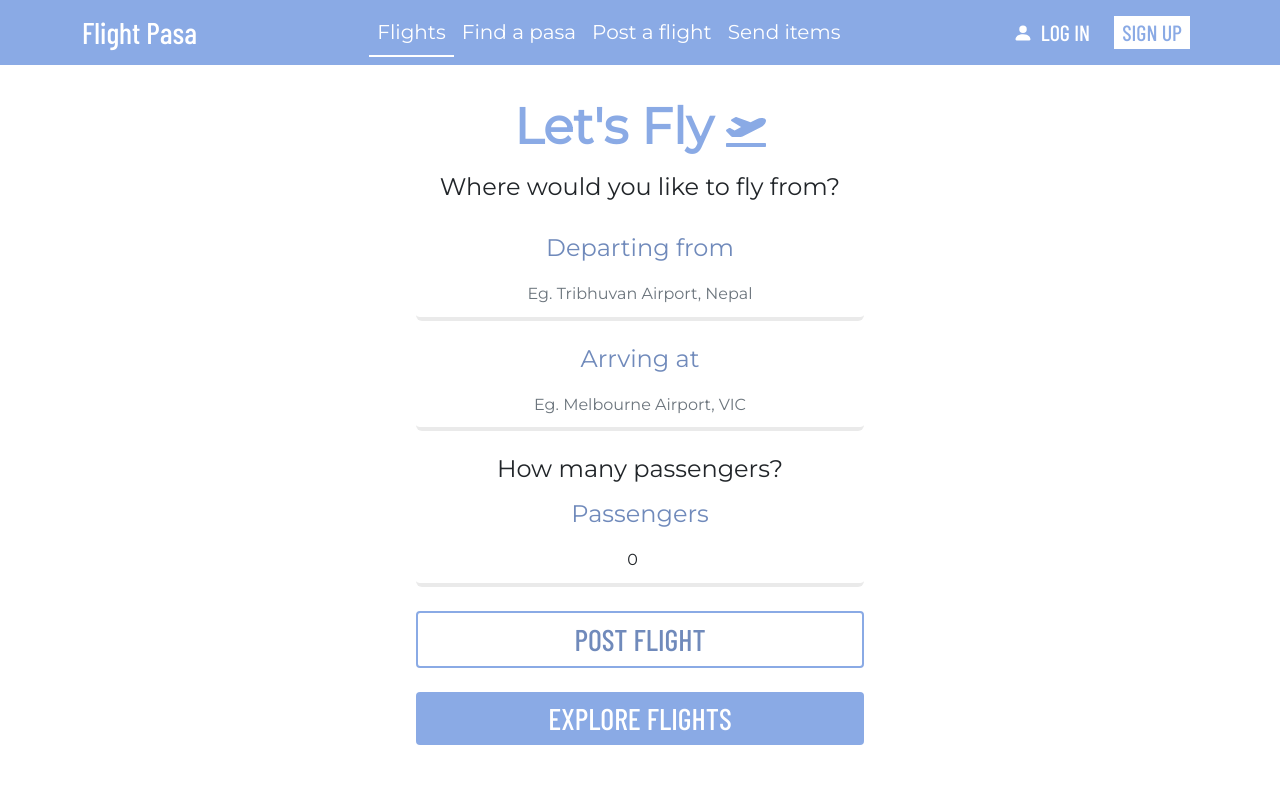
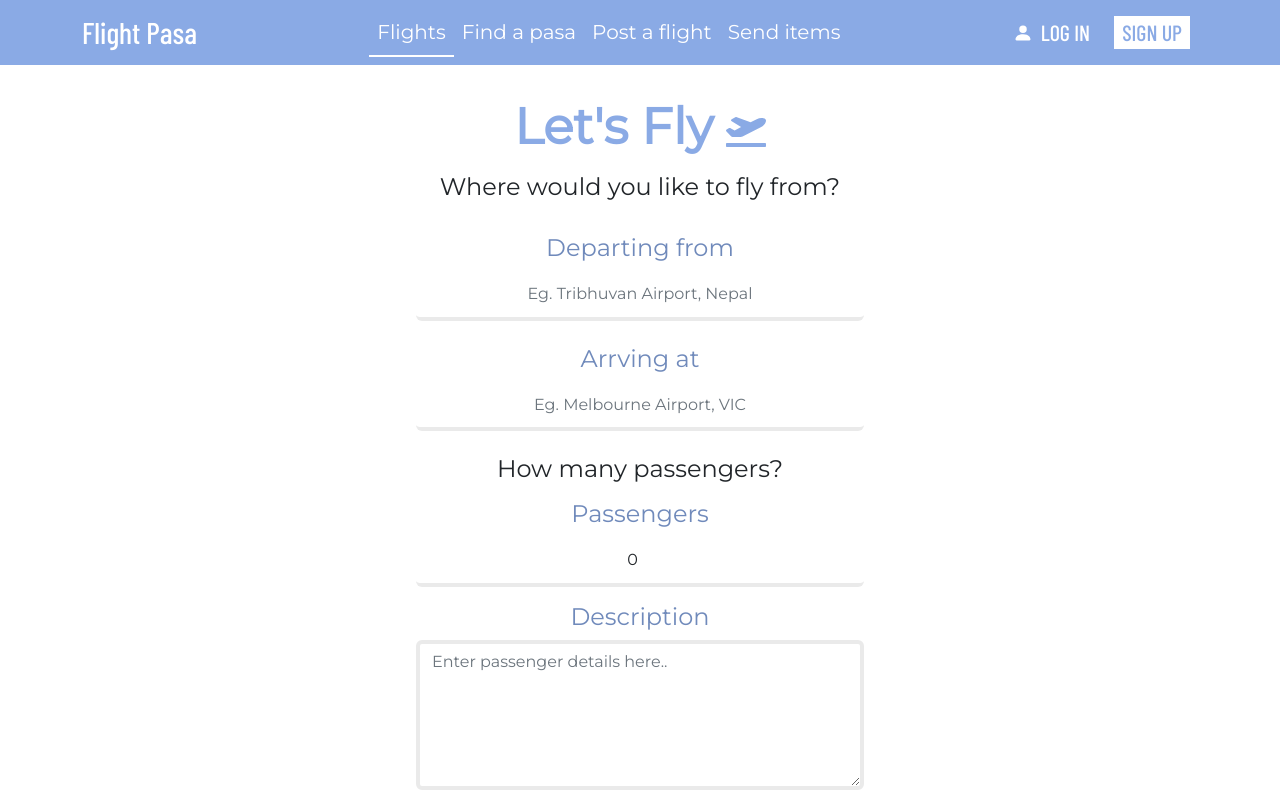
Before and after one commit to AbhikS847/flightpasa, a React (Create React App) app in the folder frontend/: page / in a window 1280 px wide. Shown: the top 792 px of the page. Built offline with nearby package versions, Linux system fonts and the light colour scheme.

Commit message:
Added a text area in home page

```diff
--- a/frontend/src/App.css
+++ b/frontend/src/App.css
@@ -124,6 +124,18 @@ html *{
     border-bottom:4px solid #8aaae5;
 }
 
+.component-form-textarea{
+    height:150px;
+    border:4px solid #eaeaea;
+    text-align: left!important;
+}
+
+.component-form-textarea:focus{
+    border:unset;
+    box-shadow: unset;
+    border:4px solid #8aaae5;
+}
+
 .btn:focus{
     background-color:#708abb;
 }
--- a/frontend/src/components/Home.js
+++ b/frontend/src/components/Home.js
@@ -7,10 +7,11 @@ const Home = () => {
   const [formData, setFormData] = useState({
     flightFrom:'',
     flightTo:'',
-    passengers:0
+    passengers:0,
+    desc:'',
   })
 
-  const {flightFrom, flightTo, passengers} = formData;
+  const {flightFrom, flightTo, passengers, desc} = formData;
 
   const handleSubmit = (e) =>{
     e.preventDefault();
@@ -41,6 +42,11 @@ const Home = () => {
       <div className="component-subheading"><h4>Passengers</h4></div>
         <Form.Control className="component-form-input text-center" id='passengers' name='passengers' value={passengers} onChange={onChange} type="number" placeholder="Enter number of passengers" required/>
       </Form.Group>
+      <Form.Group className="mb-3">
+      <div className="component-subheading"><h4>Description</h4></div>
+        <Form.Control as="textarea" rows={4} className="component-form-textarea text-center" id='desc' name='desc' value={desc} onChange={onChange} type="text" placeholder="Enter passenger details here.."/>
+        <div className="small">Example: Two adults flying from KTM to MEL on 20th April...</div>
+      </Form.Group>
       <Button className="btn-secondary btn-sm mt-2" type='submit'>POST FLIGHT</Button>
       <Button className="btn btn-sm mt-4" type='submit'>EXPLORE FLIGHTS</Button>
     </Form>
```
